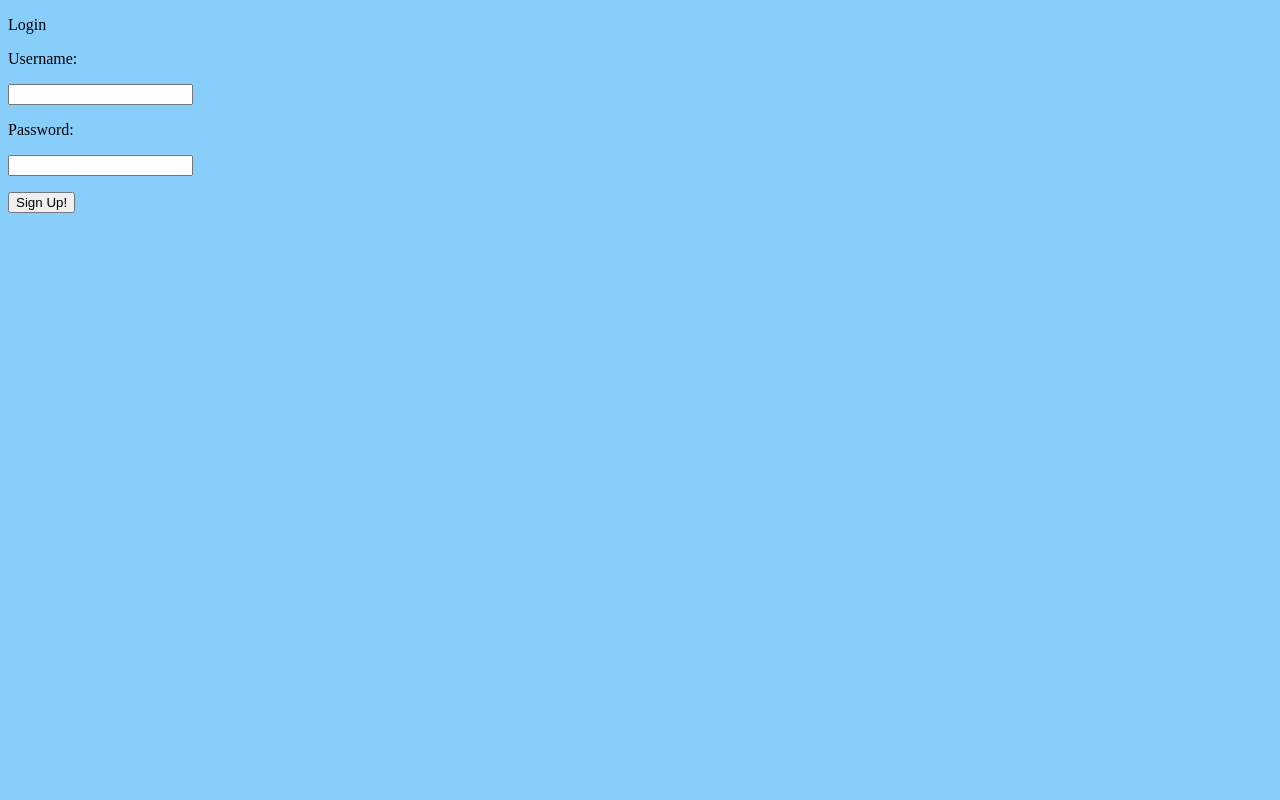
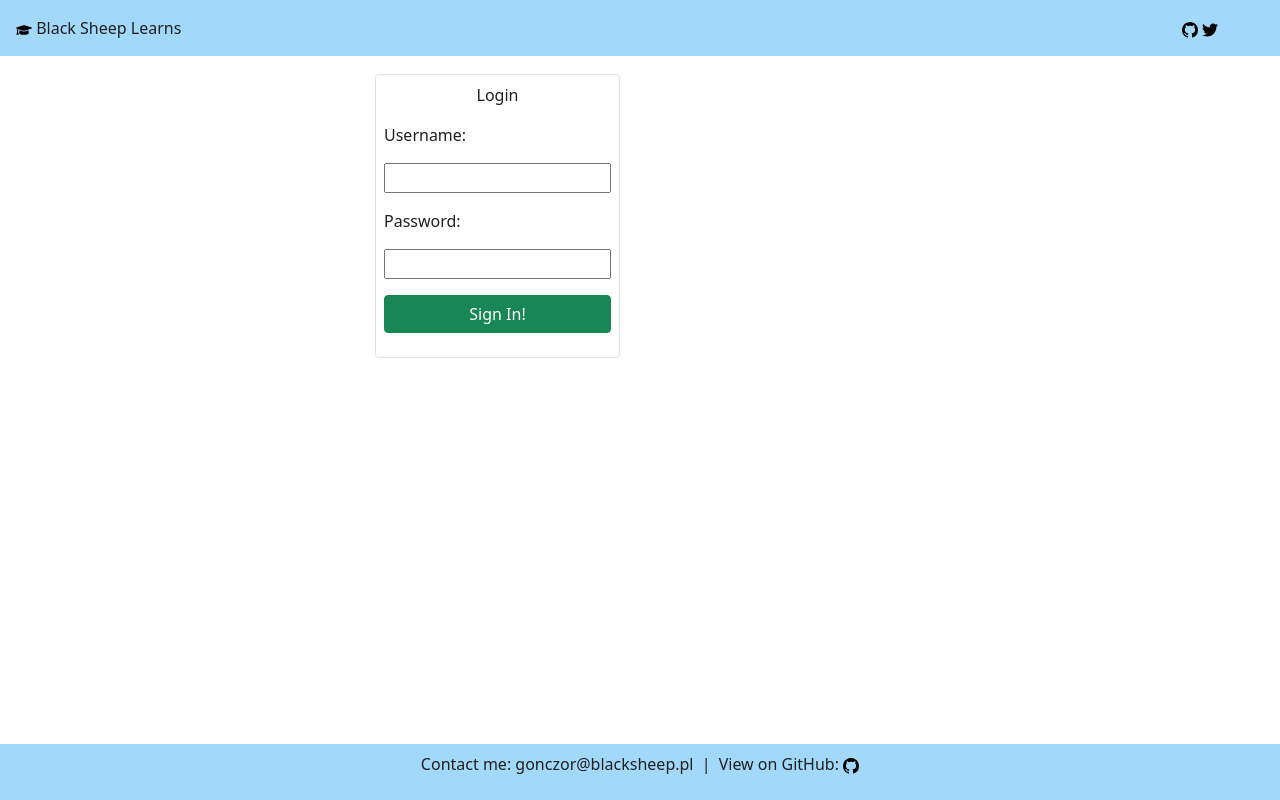
Before and after one commit to gonczor/black-sheep-codes, a Django app: page /login/ in a window 1280 px wide. Run offline with Django 3.2, Linux system fonts and the light colour scheme.

Commit message:
Layout on index.html page

```diff
--- a/src/frontend/templates/base.html
+++ b/src/frontend/templates/base.html
@@ -2,12 +2,61 @@
 <html>
 <head>
     <title>Black Sheep Learns</title>
+    <meta charset="utf-8">
+    <meta name="viewport" content="width=device-width, initial-scale=1">
 </head>
 <body>
-    {% block content %}
-    {% endblock content %}
+    {% load static %}
+    <!-- Header -->
+    <div class="header bg-blue p-3 container-fluid">
+        <div class="row">
+            <div class="col-md-11">
+                <div class="pl-3">
+                    <img src="{% static 'icons/graduation-cap.svg' %}" width="16" height="16" class="bi bi-github"></img>
+                    Black Sheep Learns
+                </div>
+            </div>
 
-    {% load static %}
+            <div class="col-md-1 text-right">
+                <a href="https://github.com/gonczor/black-sheep-learns" id="github-link">
+                    <img src="{% static 'icons/github.svg' %}" width="16" height="16" class="bi bi-github"></img>
+                </a>
+                <a href="https://twitter.com/" id="twitter-link">
+                    <img src="{% static 'icons/twitter.svg' %}" width="16" height="16" class="bi bi-github"></img>
+                </a>
+            </div>
+        </div>
+    </div>
+
+    <!-- Content -->
+    <div class="content">
+        {% block content %}
+        {% endblock content %}
+    </div>
+
+    <!-- Footer -->
+    <div class="container-fluid">
+        <div class="row">
+            <footer class="footer bg-blue text-center p-2">
+                <p>
+                    <span>
+                        Contact me:
+                        <a href="mailto:gonczor@blacksheep.pl">gonczor@blacksheep.pl</a>
+                    </span>
+                    <span class="p-1"> | </span>
+                    <span>
+                        <a href="https://github.com/gonczor/black-sheep-learns" id="github-link">
+                            View on GitHub:
+                            <img src="{% static 'icons/github.svg' %}" width="16" height="16" class="bi bi-github"></img>
+                        </a>
+                    </span>
+                </p>
+            </footer>
+        </div>
+    </div>
+
+    <!-- Static -->
+    <link href="https://cdn.jsdelivr.net/npm/bootstrap@5.0.0-beta1/dist/css/bootstrap.min.css" rel="stylesheet" integrity="sha384-giJF6kkoqNQ00vy+HMDP7azOuL0xtbfIcaT9wjKHr8RbDVddVHyTfAAsrekwKmP1" crossorigin="anonymous">
     <link rel="stylesheet" href="{% static 'main.css' %}">
     {% block scripts %}
     {% endblock scripts %}
--- a/src/frontend/templates/login.html
+++ b/src/frontend/templates/login.html
@@ -1,13 +1,15 @@
 {% extends 'base.html' %}
 {% block content %}
-    <form id="loginForm">
-        <p>Login</p>
-        <p><label for="username">Username:</label></p>
-        <p><input type="text" name="username" id="username"></p>
-        <p><label for="password">Password:</label></p>
-        <p><input type="password" name="password" id="password"></p>
-        <p><input type="submit" value="Sign Up!"></p>
-    </form>
+<div class="container">
+    <div class="row">
+        <div class="col-lg-3"></div>
+        <div class="col-lg-3">
+            {% include 'login_form.html' %}
+        </div>
+        <div class="col-lg-3"></div>
+    </div>
+</div>
+
 {% endblock content %}
 {% block scripts %}
     {% load static %}
--- /dev/null
+++ b/src/frontend/templates/login_form.html
@@ -0,0 +1,10 @@
+<form id="loginForm">
+    <div class="form-group border rounded p-2 m-2">
+        <p class="text-center">Login</p>
+        <p><label for="username">Username:</label></p>
+        <p><input type="text" name="username" id="username"></p>
+        <p><label for="password">Password:</label></p>
+        <p><input type="password" name="password" id="password"></p>
+        <p><input type="submit" value="Sign In!" class="btn btn-success"></p>
+    </div>
+</form>
--- a/src/static/main.css
+++ b/src/static/main.css
@@ -1,3 +1,53 @@
+:root {
+    --primary-blue: rgb(162, 216, 250);
+    --primary-white: antiquewhite;
+    --primary-text-black: #202020;
+    --secondary-text-black: #4f4f4f;
+}
+
 body {
-    background: lightskyblue;
+    color: var(--primary-text-black);
+    min-height: 100vh;
+    display: grid;
+    grid-template-rows: auto 1fr auto;
 }
+
+.content {
+    padding: 10px;
+}
+
+footer {
+    min-height: 50px;
+}
+
+
+.bg-blue {
+    background: var(--primary-blue);
+}
+
+.bg-light {
+    background-color: var(--primary-white);
+}
+
+a {
+    text-decoration: none;
+    color: var(--primary-text-black);
+}
+
+a:hover {
+    text-decoration: none;
+    color: var(--secondary-text-black);
+}
+
+p input {
+    max-width: 100%;
+    width: 100%;
+}
+
+.greetings {
+    text-align: justify;
+}
+
+#github-link:hover, #twitter-link:hover {
+    opacity: 0.5;
+}
```
Also changed, not shown: src/frontend/templates/index.html (+35 -12 lines), src/frontend/templates/signup_form.html (added, +12 -0 lines), src/static/icons/github.svg (added), src/static/icons/graduation-cap.svg (added), src/static/icons/twitter.svg (added).
